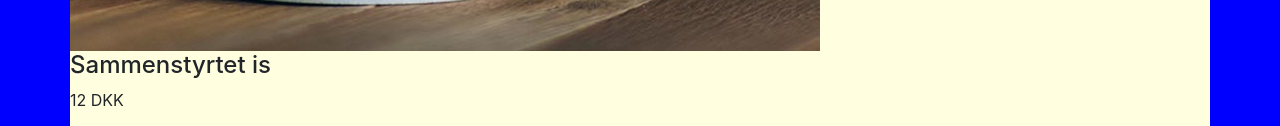
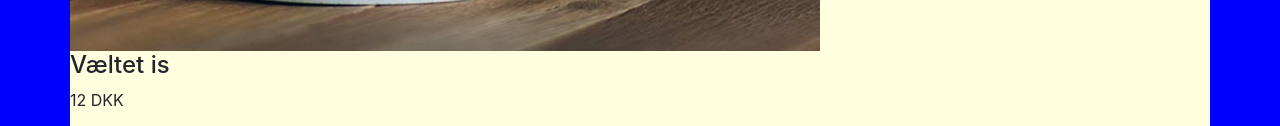
Before and after one commit to paul5979/bootstrap-grid-exercise-2, a plain HTML site: page index.html in a window 1280 px wide. Shown: the part 4498-4624 px from the top of the page. Drawn offline with nearby package versions, Linux system fonts and the light colour scheme.

Commit message:
mindre rettelse

```diff
--- a/index.html
+++ b/index.html
@@ -56,7 +56,7 @@
       </div>
       <div class="col-klasser-her">
         <img class="img-fluid" src="imgs/isned.jpg">
-        <h4>Sammenstyrtet is</h4>
+        <h4>Væltet is</h4>
         <p>12 DKK</p>
         <button type="button" class="btn btn-success btn-lg">Køb</button>
       </div>
@@ -117,6 +117,4 @@
   <script src="https://stackpath.bootstrapcdn.com/bootstrap/4.3.1/js/bootstrap.min.js" integrity="sha384-JjSmVgyd0p3pXB1rRibZUAYoIIy6OrQ6VrjIEaFf/nJGzIxFDsf4x0xIM+B07jRM" crossorigin="anonymous"></script>
   <script src="js/scripts.js"></script>
 
-</body>
-
-</html>
+</body></html>
```
